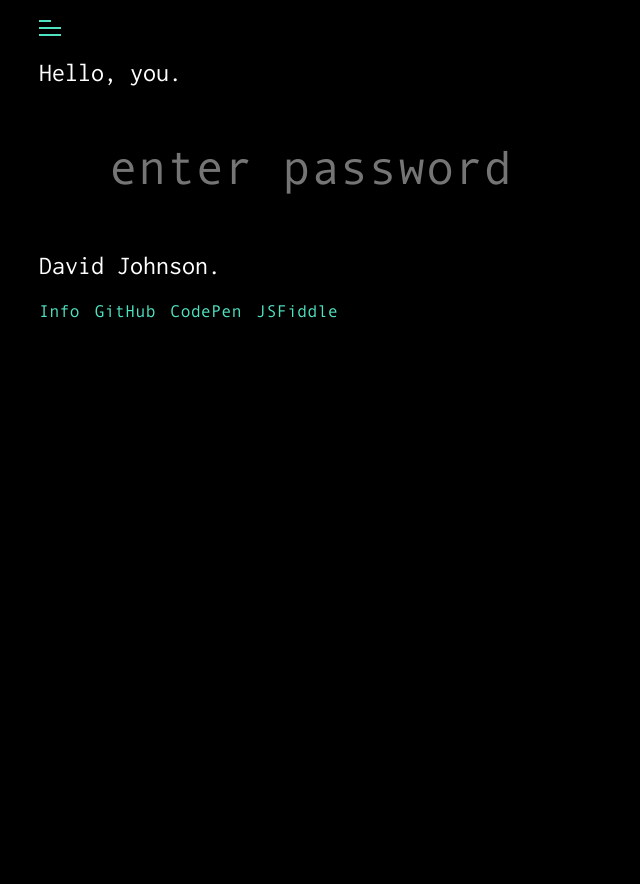
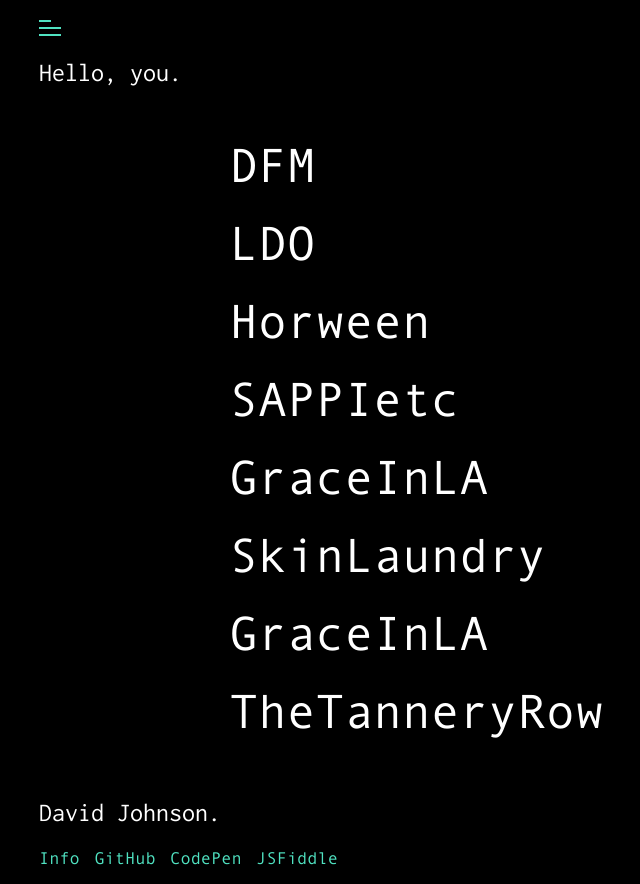
Before and after one commit to davieghost/MNS, a plain HTML site: page index.html in a window 1280 px wide. Shown: the whole page, without its empty margins (61-701 px from the left). Before the commit the page ends 800 px from the top, so only its background shows below. Drawn offline with nearby package versions, Linux system fonts and the light colour scheme.

Commit message:
removed password form and field

```diff
--- a/index.html
+++ b/index.html
@@ -44,11 +44,7 @@
 		<h1 class="site-headline">Hello, you.</h1>
 	</header>
 	<article class="site-body">
-		<form class="password-form" action="">
-			<input id="submitInput" class="site-password-input" type="password" placeholder="enter password">
-			<input id="submitButton" class="site-password-submit hide" type="submit" value="→">
-		</form>
-		<ul id="mainLinkList" class="site-main-list hide">
+		<ul id="mainLinkList" class="site-main-list">
 			<li class="site-main-list-item">
 				<a href="http://drawingfrommemory.com/" target="_blank" class="site-main-link">DFM</a>
 			</li>
```
